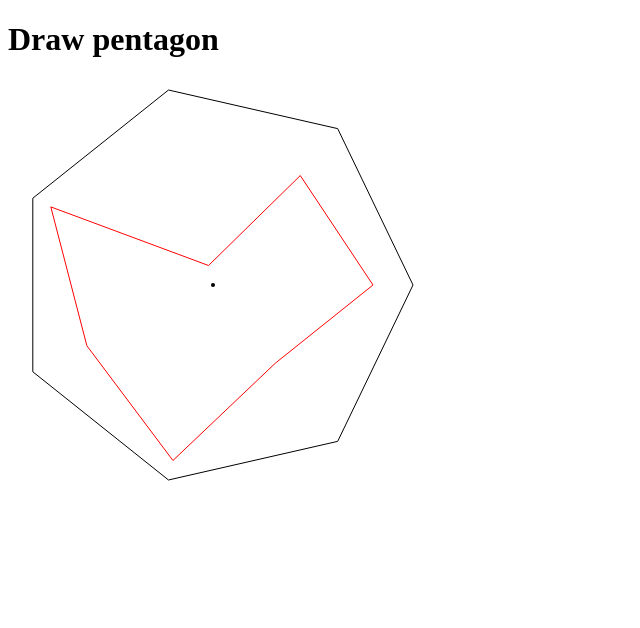
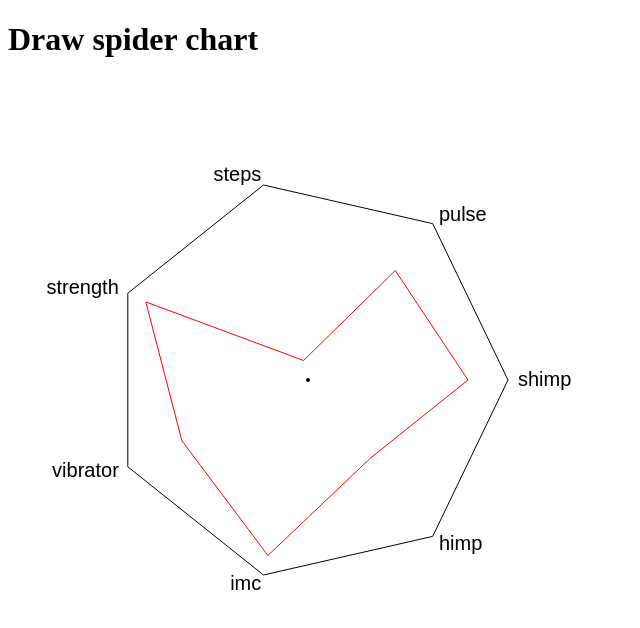
Before and after one commit to Ulrich-Nelson/Spider-Chart, a website: page spider/public_html/index.html in a window 1280 px wide. Shown: the whole page, without its empty margins (0-640 px from the left). Drawn offline with Linux system fonts and the light colour scheme.

Commit message:
Draw labels

```diff
--- a/spider/public_html/index.html
+++ b/spider/public_html/index.html
@@ -8,12 +8,13 @@
         <script src="spider.js"></script>
     </head>
     <body>
-        <h1>Draw pentagon</h1>
+        <h1>Draw spider chart</h1>
         <canvas id="canvas"  width="1000" height="1000"></canvas>
         <script>
             let canvas = document.getElementById("canvas");
+            let labels = ['shimp', 'himp', 'imc', 'vibrator', 'strength', 'steps', 'pulse'];
             let coefficients = [0.8, 0.5, 0.9, 0.7, 0.9, 0.1, 0.7];
-            let spiderChart = new SpiderChart(canvas, coefficients);
+            let spiderChart = new SpiderChart(canvas, labels, coefficients);
             spiderChart.display();
         </script>
     </body>
--- a/spider/public_html/spider.js
+++ b/spider/public_html/spider.js
@@ -1,5 +1,6 @@
-function SpiderChart(canvas, coefficients) {
+function SpiderChart(canvas, labels, coefficients) {
     this.canvas = canvas;
+    this.labels = labels;
     this.coefficients = coefficients;
 }
 
@@ -7,24 +8,33 @@ SpiderChart.prototype.display = function () {
     let context = this.canvas.getContext("2d");
 
     let numberOfSides = this.coefficients.length;
-    let size = 200;
-    let Xcenter = 205;
-    let Ycenter = 205;
+    let radius = 200;
+    let labelExtent = 10;
+    let centerX = 300;
+    let centerY = 300;
+
+    // Compute label coordinates
+    let label_x = [];
+    let label_y = [];
+    for (let i = 0; i < numberOfSides; i += 1) {
+        label_x[i] = centerX + (labelExtent + radius) * Math.cos(i * 2 * Math.PI / numberOfSides);
+        label_y[i] = centerY + (labelExtent + radius) * Math.sin(i * 2 * Math.PI / numberOfSides);
+    }
 
     // Compute norm coordinates
     let norm_x = [];
     let norm_y = [];
     for (let i = 0; i <= numberOfSides; i += 1) {
-        norm_x[i] = Xcenter + size * Math.cos(i * 2 * Math.PI / numberOfSides);
-        norm_y[i] = Ycenter + size * Math.sin(i * 2 * Math.PI / numberOfSides);
+        norm_x[i] = centerX + radius * Math.cos(i * 2 * Math.PI / numberOfSides);
+        norm_y[i] = centerY + radius * Math.sin(i * 2 * Math.PI / numberOfSides);
     }
 
     // Compute target coordinates
     let target_x = [];
     let target_y = [];
     for (let i = 0; i < numberOfSides; i += 1) {
-        target_x[i] = this.coefficients[i] * (norm_x[i] - Xcenter) + Xcenter;
-        target_y[i] = this.coefficients[i] * (norm_y[i] - Ycenter) + Ycenter;
+        target_x[i] = this.coefficients[i] * (norm_x[i] - centerX) + centerX;
+        target_y[i] = this.coefficients[i] * (norm_y[i] - centerY) + centerY;
     }
     target_x[numberOfSides] = target_x[0];
     target_y[numberOfSides] = target_y[0];
@@ -52,6 +62,15 @@ SpiderChart.prototype.display = function () {
     // Draw center
     context.beginPath();
     context.fillStyle = "black";
-    context.arc(Xcenter, Ycenter, 2, 0, 2 * Math.PI);
+    context.arc(centerX, centerY, 2, 0, 2 * Math.PI);
     context.fill();
+
+    // Draw labels
+    context.beginPath();
+    context.font = "20px Arial";
+    context.textBaseline = "middle";
+    for (let i = 0; i < numberOfSides; i += 1) {
+        context.textAlign = label_x[i] < centerX ? "right" : "left";
+        context.fillText(this.labels[i], label_x[i], label_y[i]);
+    }
 };
```
